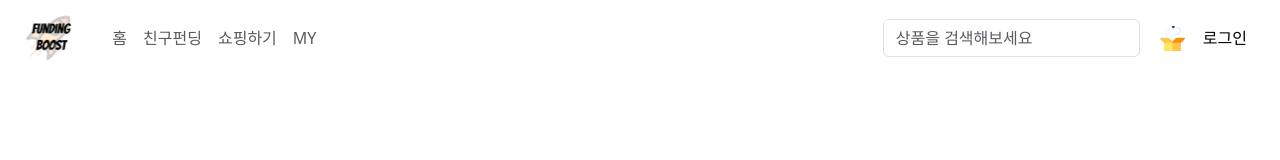
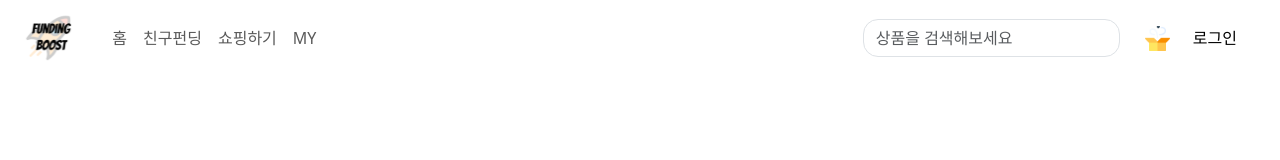
Before and after one commit to JHyun0302/FundingBoost-Client, a React (Create React App) app in the folder fundingboost/: page / in a window 1280 px wide. Shown: the top 160 px of the page. Built offline with nearby package versions, Linux system fonts and the light colour scheme.

Commit message:
css 수정

```diff
--- a/fundingboost/src/components/orgenisms/header/header.jsx
+++ b/fundingboost/src/components/orgenisms/header/header.jsx
@@ -5,7 +5,7 @@ import './header.scss';
 
 import  logoImg from '../../../assets/logo.svg';
 import gifthub from '../../../assets/gifthub.svg';
-//import { CiSearch } from "react-icons/ci";
+import { CiSearch } from "react-icons/ci";
 
 //헤더 네이게이션바
 function HeaderBar() {
@@ -35,7 +35,8 @@ function HeaderBar() {
                         <Nav.Link href="/shopping" className="shopping-btn">쇼핑하기</Nav.Link>
                         <Nav.Link href="/mypage" className="my-btn">MY</Nav.Link>
                     </Nav>
-                    <Form className="seachBar">
+
+                    <Form className="searchBar">
                         <Form.Control type="search" placeholder="상품을 검색해보세요"
                                       className="me-2"
                                       aria-label="Search"
@@ -49,10 +50,8 @@ function HeaderBar() {
                             <NavDropdown title={nickName} id="logoutDropdown" drop="down">
                                 <NavDropdown.Item onClick={logout}>로그아웃</NavDropdown.Item>
                             </NavDropdown>
-
                         ) : (
                             <button onClick={login} className="login-btn" >로그인</button>
-
                         )}
                     </div>
 
--- a/fundingboost/src/components/orgenisms/header/header.scss
+++ b/fundingboost/src/components/orgenisms/header/header.scss
@@ -10,25 +10,24 @@
 }
 
 .navbarMenu{
-  maxHeight: 100px;
+  max-Height: 100px;
+
 }
 
-.seachBar{
+.searchBar{
   display: flex;
   flex-direction: row;
   margin-left: auto;
   flex-wrap: nowrap;
+  .form-control {
+    border-radius: 15px;
   }
+  .gifthub-btn{
+    margin-left: 5px;
+    border: none;
 
-.navbar-nav {
-  display: flex;
-  align-items: center; // 요소들을 수직으로 가운데 정렬합니다.
-}
+    background: none;
 
-.gifthub-btn{
-  border: none;
-  cursor: default;
-  background: none;
     &:hover, &:active, &:focus{
       background:none !important;
       box-shadow:none !important;
@@ -37,10 +36,17 @@
       height: 25px;
     }
   }
+}
+
+.navbar-nav {
+  display: flex;
+  align-items: center; // 요소들을 수직으로 가운데 정렬합니다.
+}
 .loginLogout {
-  margin-right: 15px;
-}
+  margin-right: 25px;
+  margin-left: 5px;
   .login-btn{
     border: none;
     background:none;
   }
+}
```
Lines whose indentation alone changed are shown as unchanged.
